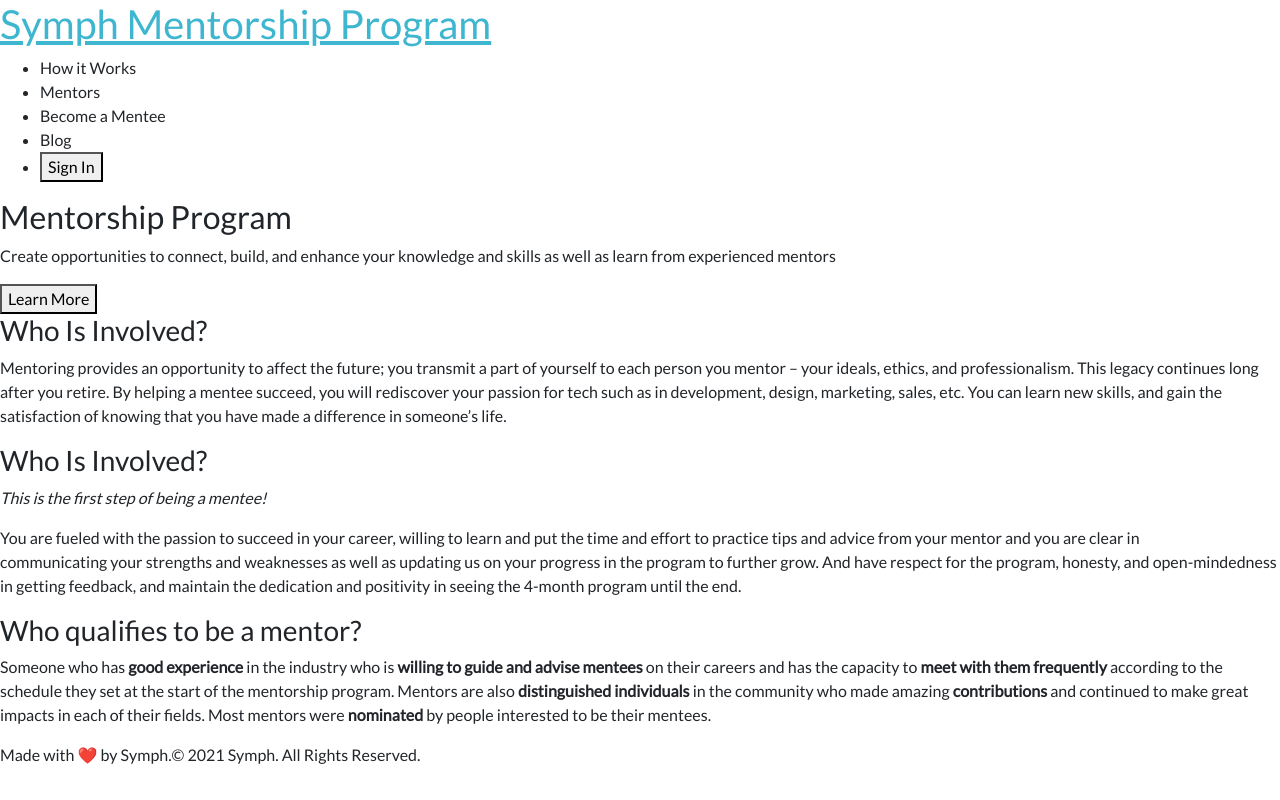
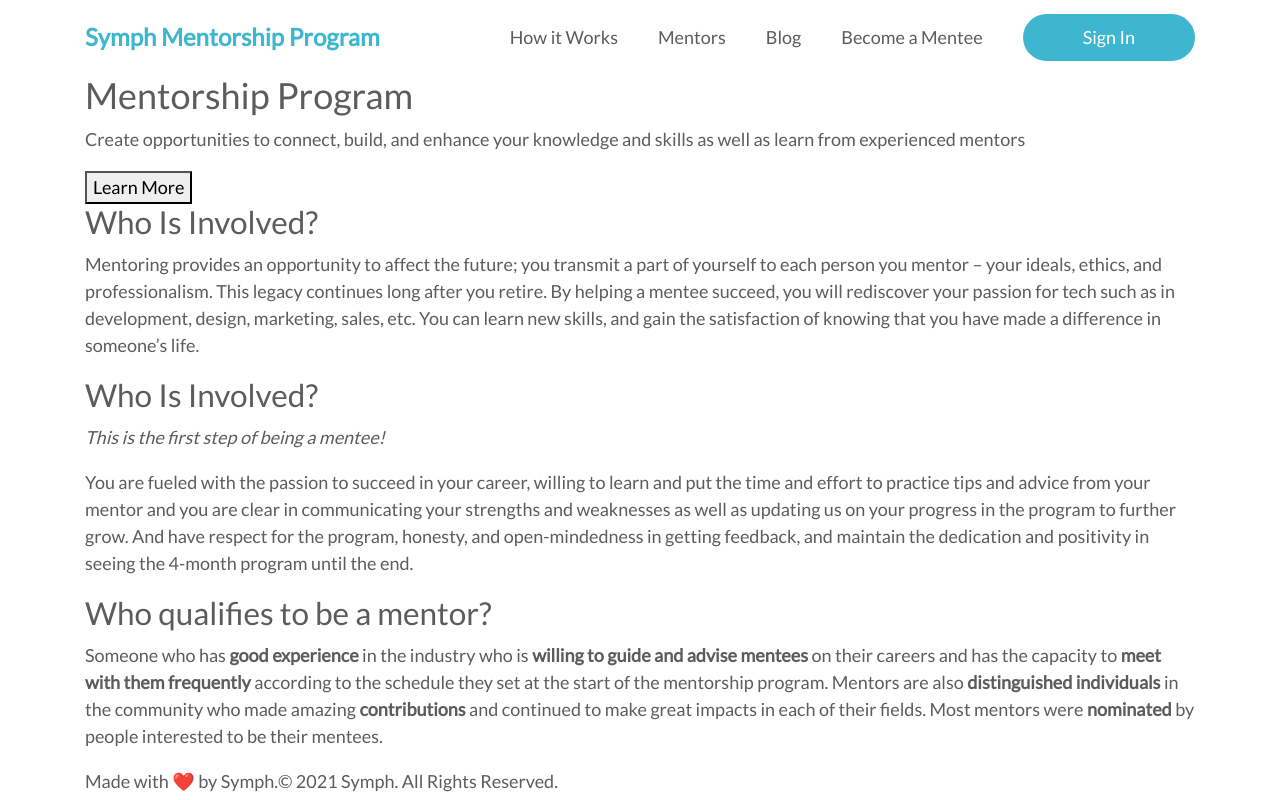
Before and after one commit to ramidem/symph-mentorship-program, a React (Create React App) app: page / in a window 1280 px wide. Built offline with nearby package versions, Linux system fonts and the light colour scheme; the HTML template or start-up script is replaced by a standard one.

Commit message:
[Feature][Med] toggle mobile and desktop menu

```diff
--- a/package.json
+++ b/package.json
@@ -15,6 +15,7 @@
     "react-dom": "^17.0.1",
     "react-scripts": "4.0.3",
     "reactstrap": "^8.9.0",
+    "styled-components": "^5.2.1",
     "typescript": "^4.2.3",
     "web-vitals": "^1.1.0"
   },
@@ -41,5 +42,8 @@
       "last 1 firefox version",
       "last 1 safari version"
     ]
+  },
+  "devDependencies": {
+    "@types/styled-components": "^5.1.9"
   }
 }
--- a/src/App.tsx
+++ b/src/App.tsx
@@ -1,3 +1,5 @@
+import { Container } from "reactstrap";
+
 import Footer from "./components/Footer";
 import MainSection from "./components/Landing/MainSection";
 import NavBar from "./components/NavBar";
@@ -7,9 +9,11 @@
   return (
     <>
       <NavBar />
-      <MainSection />
-      <SubSection />
-      <Footer />
+      <Container>
+        <MainSection />
+        <SubSection />
+        <Footer />
+      </Container>
     </>
   );
 }
--- a/src/assets/css/index.css
+++ b/src/assets/css/index.css
@@ -5,9 +5,15 @@
 
 :root {
   --primary-color: #3EB6D0;
+  --secondary-color: #5C5C5C;
+}
+
+html {
+  font-size: 18px;
 }
 
 body {
+  color: var(--secondary-color);
   font-family: 'Lato', sans-serif;
 }
 
--- a/src/components/NavBar.tsx
+++ b/src/components/NavBar.tsx
@@ -1,16 +1,15 @@
+import useWindowSize from "../hooks/useWindowSize";
+
+import DesktopNavBar from "./NavBarMenu/DesktopNavBar";
+import MobileNavBar from "./NavBarMenu/MobileNavBar";
+
 function NavBar() {
-  return (
-    <>
-      <h1><a href='/'>Symph Mentorship Program</a></h1>
-      <ul>
-        <li>How it Works</li>
-        <li>Mentors</li>
-        <li>Become a Mentee</li>
-        <li>Blog</li>
-        <li><button>Sign In</button></li>
-      </ul>
-    </>
-  )
+  const size = useWindowSize()
+
+  const shouldShowToggleMenu =
+    (size.width as number) <= 1200 ? <MobileNavBar /> : <DesktopNavBar />
+
+  return <>{shouldShowToggleMenu}</>
 }
 
 export default NavBar;
--- /dev/null
+++ b/src/components/NavBarMenu/DesktopNavBar.tsx
@@ -0,0 +1,24 @@
+import {
+  Container,
+  Nav,
+  Navbar,
+} from "reactstrap";
+
+import MenuItems from "./MenuItems";
+import SiteTitle from "./SiteTitle";
+
+function DesktopNavBar() {
+  return (
+    <Navbar light expand="md" className="my-1">
+      <Container>
+        <SiteTitle />
+
+        <Nav navbar className="mr-0 d-flex align-items-center">
+          <MenuItems />
+        </Nav>
+      </Container>
+    </Navbar>
+  )
+}
+
+export default DesktopNavBar;
--- /dev/null
+++ b/src/components/NavBarMenu/MenuItems.tsx
@@ -0,0 +1,59 @@
+import { Button } from "reactstrap";
+import styled from "styled-components";
+
+
+function MenuItems() {
+  const signInButton = (
+    <li key="signin">
+      <a href="/">
+        <StyledButton>Sign In</StyledButton>
+      </a>
+    </li>
+  )
+
+  const menu = [
+    { link: "/link", name: "How it Works" },
+    { link: "/link1", name: "Mentors" },
+    { link: "/link2", name: "Blog" },
+    { link: "/link3", name: "Become a Mentee" },
+  ]
+
+  const menuItems = menu
+    .map((item) => {
+      return (
+        <Item key={item.link}>
+          <a href={item.link}>{item.name}</a>
+        </Item>
+      )
+    })
+    .concat(signInButton)
+
+  return (
+    <>
+      {menuItems}
+    </>
+  )
+}
+
+const StyledButton = styled(Button)`
+  background: #3eb6d0;
+  border: none;
+  border-radius: 9999px;
+  color: #ffffff;
+  padding: 10px 60px;
+`
+
+const Item = styled.li`
+  margin-right: 40px;
+
+  a {
+    color: var(--secondary-color);
+    text-decoration: none;
+
+    &:hover {
+      color: var(--primary-color);
+    }
+  }
+`
+
+export default MenuItems;
--- /dev/null
+++ b/src/components/NavBarMenu/MobileNavBar.tsx
@@ -0,0 +1,34 @@
+import { useState } from "react";
+import {
+  Collapse,
+  Container,
+  Nav,
+  Navbar,
+  NavbarToggler
+} from "reactstrap";
+
+import MenuItems from "./MenuItems";
+import SiteTitle from "./SiteTitle";
+
+function MobileNavBar() {
+  const [collapsed, setCollapsed] = useState(true)
+  const toggleNavbar = () => setCollapsed(!collapsed)
+
+  return (
+    <Navbar light>
+      <Container>
+        <SiteTitle />
+
+        <NavbarToggler onClick={() => toggleNavbar()} className="mr-2" />
+
+        <Collapse isOpen={!collapsed} navbar>
+          <Nav navbar>
+            <MenuItems />
+          </Nav>
+        </Collapse>
+      </Container>
+    </Navbar>
+  )
+}
+
+export default MobileNavBar;
--- /dev/null
+++ b/src/components/NavBarMenu/SiteTitle.tsx
@@ -0,0 +1,21 @@
+import { NavbarBrand } from "reactstrap";
+import styled from "styled-components";
+
+function SiteTitle() {
+  return (
+    <Title>
+      <a href="/">Symph Mentorship Program</a>
+    </Title>
+  )
+}
+
+const Title = styled(NavbarBrand)`
+  font-size: 24px;
+  font-weight: 900;
+
+  a {
+    color: var(--primary-color);
+  }
+`
+
+export default SiteTitle;
--- /dev/null
+++ b/src/hooks/useWindowSize.tsx
@@ -0,0 +1,39 @@
+import { useState, useEffect } from 'react';
+
+type Measure = {
+  width?: number;
+  height?: number;
+}
+
+function useWindowSize() {
+  // Initialize state with undefined width/height so server and client renders match
+  // Learn more here: https://joshwcomeau.com/react/the-perils-of-rehydration/
+  const [windowSize, setWindowSize] = useState<Measure>({
+    width: undefined,
+    height: undefined,
+  });
+
+  useEffect(() => {
+    // Handler to call on window resize
+    function handleResize() {
+      // Set window width/height to state
+      setWindowSize({
+        width: window.innerWidth,
+        height: window.innerHeight,
+      });
+    }
+
+    // Add event listener
+    window.addEventListener("resize", handleResize);
+
+    // Call handler right away so state gets updated with initial window size
+    handleResize();
+
+    // Remove event listener on cleanup
+    return () => window.removeEventListener("resize", handleResize);
+  }, []); // Empty array ensures that effect is only run on mount
+
+  return windowSize;
+}
+
+export default useWindowSize;
```
Also changed, not shown: 1 other file (tests, documents, lock files or other folders).
